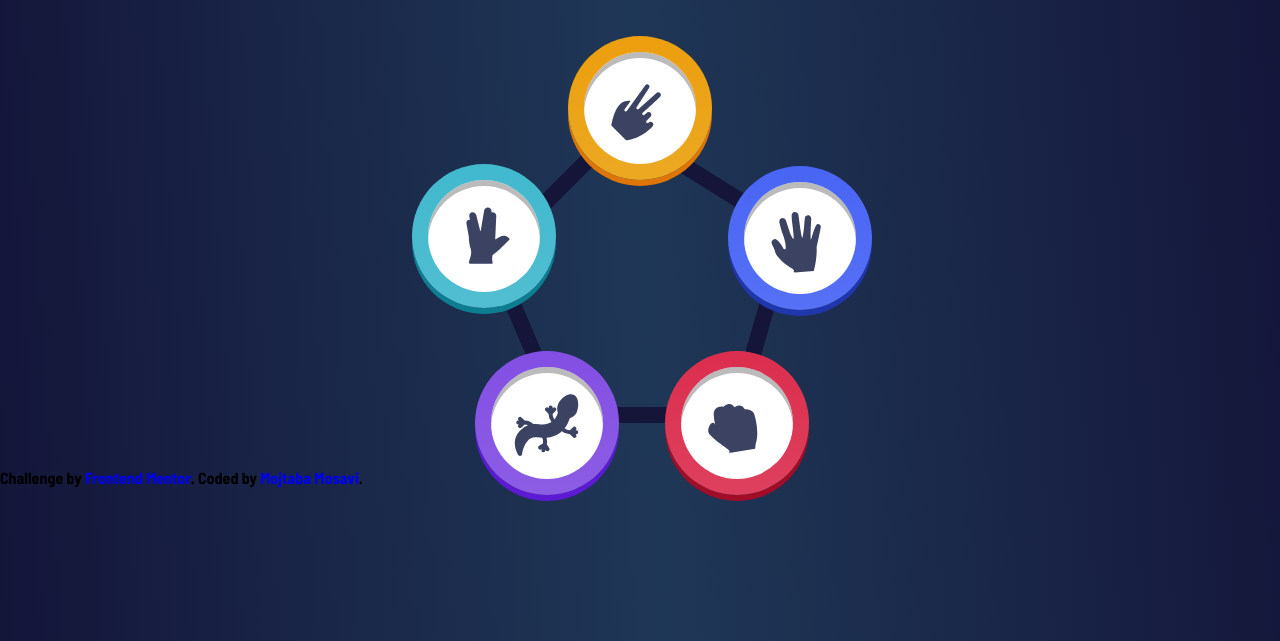
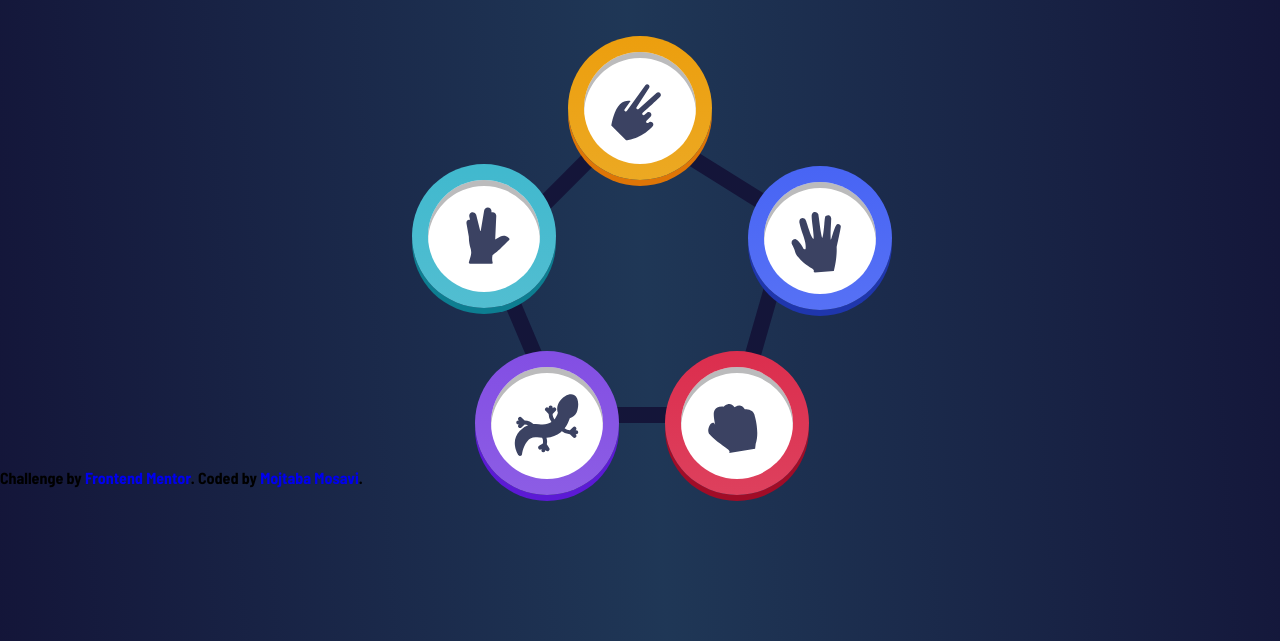
Before and after one commit to MojtabaMosavi/fantastic-engine, a website built with webpack: page src/index.html in a window 1280 px wide. Shown: the part 207-848 px from the top of the page. Built offline with nearby package versions, Linux system fonts and the light colour scheme.

Commit message:
changed the position of paper

```diff
--- a/src/scss/layout/_body.scss
+++ b/src/scss/layout/_body.scss
@@ -113,7 +113,7 @@
     &-wrapper--paper {
       grid-area: paper;
       top: -10%;
-      left: -29%;
+      left: -19%;
 
       &::after {
         transform: translate(-50%, -50%) rotate(122deg) translateY(50%);
```
